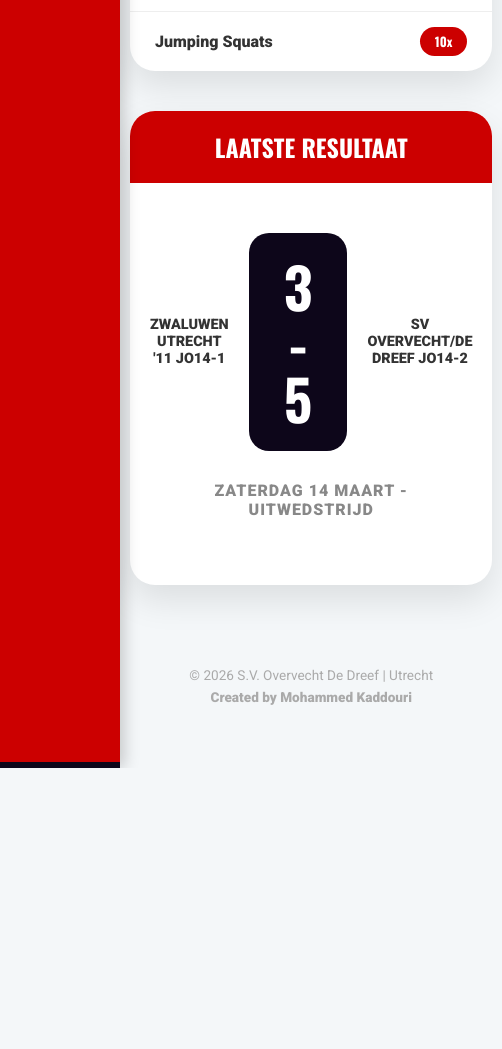
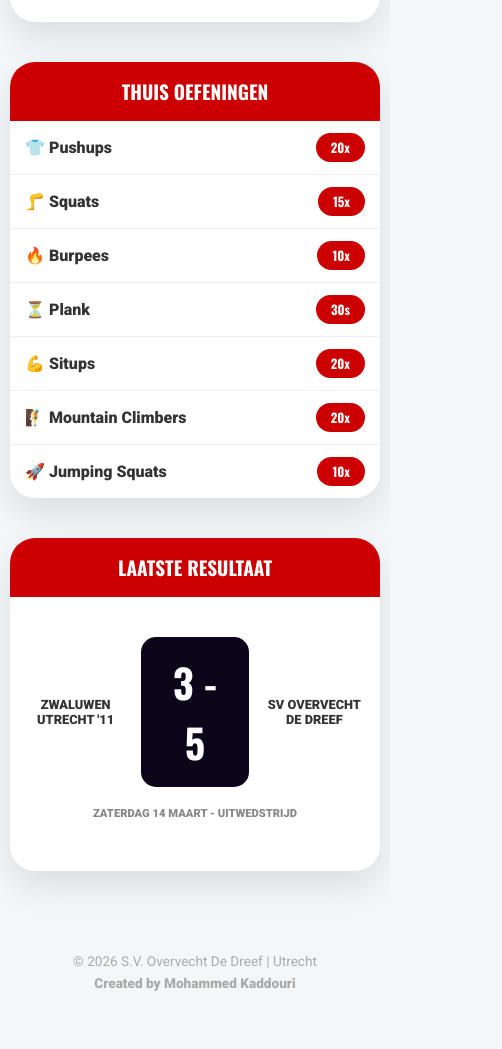
Before and after one commit to mohammed030-web/mohammed030-web.github.io, a plain HTML site: page index.html in a window 390 px wide. Shown: the part 647-1696 px from the top of the page, 502 px wide, since content can reach past the window. Before the commit the page ends 1415 px from the top, so only its background shows below. Drawn offline with nearby package versions, Linux system fonts and the light colour scheme.

Commit message:
Update index.html

```diff
--- a/index.html
+++ b/index.html
@@ -113,11 +113,33 @@
 
         footer { text-align: center; padding: 40px; color: #aaa; font-size: 0.85rem; line-height: 1.6; }
 
+        /* --- MOBIELE OPTIMALISATIE (DE VERBETERING) --- */
         @media (max-width: 900px) {
-            .sidebar { position: relative; width: 100%; height: auto; border-right: none; border-bottom: 6px solid var(--dreef-blauw); padding: 20px 0; }
-            .main-content { margin-left: 0; padding: 20px 10px; }
-            .match-row { padding: 15px 10px; flex-direction: column; gap: 10px; }
+            body { flex-direction: column; }
+            .sidebar {
+                position: relative;
+                width: 100%;
+                height: auto;
+                border-right: none;
+                border-bottom: 6px solid var(--dreef-blauw);
+                padding: 20px 0;
+            }
+            .sidebar img { width: 80px; margin-bottom: 10px; }
+            .sidebar-title { margin-bottom: 15px; font-size: 1.2rem; }
+            .nav-button { width: 90%; margin: 4px 0; padding: 15px; font-size: 1.1rem; }
+
+            .main-content { margin-left: 0; padding: 15px 10px; }
+            .container { width: 100%; }
+
+            .match-row { padding: 15px 10px; flex-direction: column; gap: 10px; text-align: center; }
+            .m-date { width: 100%; }
             .training-grid { grid-template-columns: 1fr; }
+
+            .card-header { font-size: 1.2rem; padding: 15px; }
+            .exercise-item { padding: 12px 15px; }
+
+            /* Zorgt dat tabellen niet kapot gaan op mobiel */
+            .stand-table { display: block; overflow-x: auto; white-space: nowrap; }
         }
     </style>
 </head>
@@ -150,25 +172,25 @@
                 <div class="card">
                     <div class="card-header">THUIS OEFENINGEN</div>
                     <div class="exercise-list">
-                        <div class="exercise-item"><span>Pushups</span><span class="exercise-count">20x</span></div>
-                        <div class="exercise-item"><span>Squats</span><span class="exercise-count">15x</span></div>
-                        <div class="exercise-item"><span>Burpees</span><span class="exercise-count">10x</span></div>
-                        <div class="exercise-item"><span>Plank</span><span class="exercise-count">30s</span></div>
-                        <div class="exercise-item"><span>Situps</span><span class="exercise-count">20x</span></div>
-                        <div class="exercise-item"><span>Mountain Climbers</span><span class="exercise-count">20x</span></div>
-                        <div class="exercise-item"><span>Jumping Squats</span><span class="exercise-count">10x</span></div>
+                        <div class="exercise-item"><span>👕 Pushups</span><span class="exercise-count">20x</span></div>
+                        <div class="exercise-item"><span>🦵 Squats</span><span class="exercise-count">15x</span></div>
+                        <div class="exercise-item"><span>🔥 Burpees</span><span class="exercise-count">10x</span></div>
+                        <div class="exercise-item"><span>⏳ Plank</span><span class="exercise-count">30s</span></div>
+                        <div class="exercise-item"><span>💪 Situps</span><span class="exercise-count">20x</span></div>
+                        <div class="exercise-item"><span>🧗 Mountain Climbers</span><span class="exercise-count">20x</span></div>
+                        <div class="exercise-item"><span>🚀 Jumping Squats</span><span class="exercise-count">10x</span></div>
                     </div>
                 </div>
 
                 <div class="card">
                     <div class="card-header">Laatste Resultaat</div>
-                    <div style="padding: 50px 20px; text-align: center;">
-                        <div style="display: flex; justify-content: center; align-items: center; gap: 20px;">
-                            <div style="width: 35%; font-weight: 900; font-size: 0.9rem; text-transform: uppercase;">Zwaluwen Utrecht '11 JO14-1</div>
-                            <div style="background: var(--dreef-blauw); color: white; padding: 25px 35px; border-radius: 20px; font-family: 'Oswald'; font-size: 3.5rem; line-height:1;">3 - 5</div>
-                            <div style="width: 35%; font-weight: 900; font-size: 0.9rem; text-transform: uppercase;">SV Overvecht/De Dreef JO14-2</div>
+                    <div style="padding: 40px 10px; text-align: center;">
+                        <div style="display: flex; justify-content: center; align-items: center; gap: 10px;">
+                            <div style="width: 35%; font-weight: 900; font-size: 0.8rem; text-transform: uppercase;">Zwaluwen Utrecht '11</div>
+                            <div style="background: var(--dreef-blauw); color: white; padding: 15px 20px; border-radius: 15px; font-family: 'Oswald'; font-size: 2.5rem;">3 - 5</div>
+                            <div style="width: 35%; font-weight: 900; font-size: 0.8rem; text-transform: uppercase;">SV Overvecht De Dreef</div>
                         </div>
-                        <p style="margin-top: 30px; color: #888; font-weight: 900; text-transform: uppercase; letter-spacing: 1px;">Zaterdag 14 Maart - Uitwedstrijd</p>
+                        <p style="margin-top: 20px; color: #888; font-weight: 900; text-transform: uppercase; font-size: 0.7rem;">Zaterdag 14 Maart - Uitwedstrijd</p>
                     </div>
                 </div>
             </section>
@@ -239,9 +261,6 @@
                         <div class="t-card"><div class="t-day">Dinsdag</div>17:15 - 18:15<br>Veld 1</div>
                         <div class="t-card"><div class="t-day">Donderdag</div>17:15 - 18:15<br>Veld 1</div>
                     </div>
-                    <div style="margin: 20px; padding: 15px; background: #fff0f0; border-radius: 15px; border: 2px dashed var(--dreef-rood); text-align: center;">
-                        <strong>Belangrijk voor deze week:</strong><br>Niks speciaals deze week.
-                    </div>
                 </div>
             </section>
 
```
